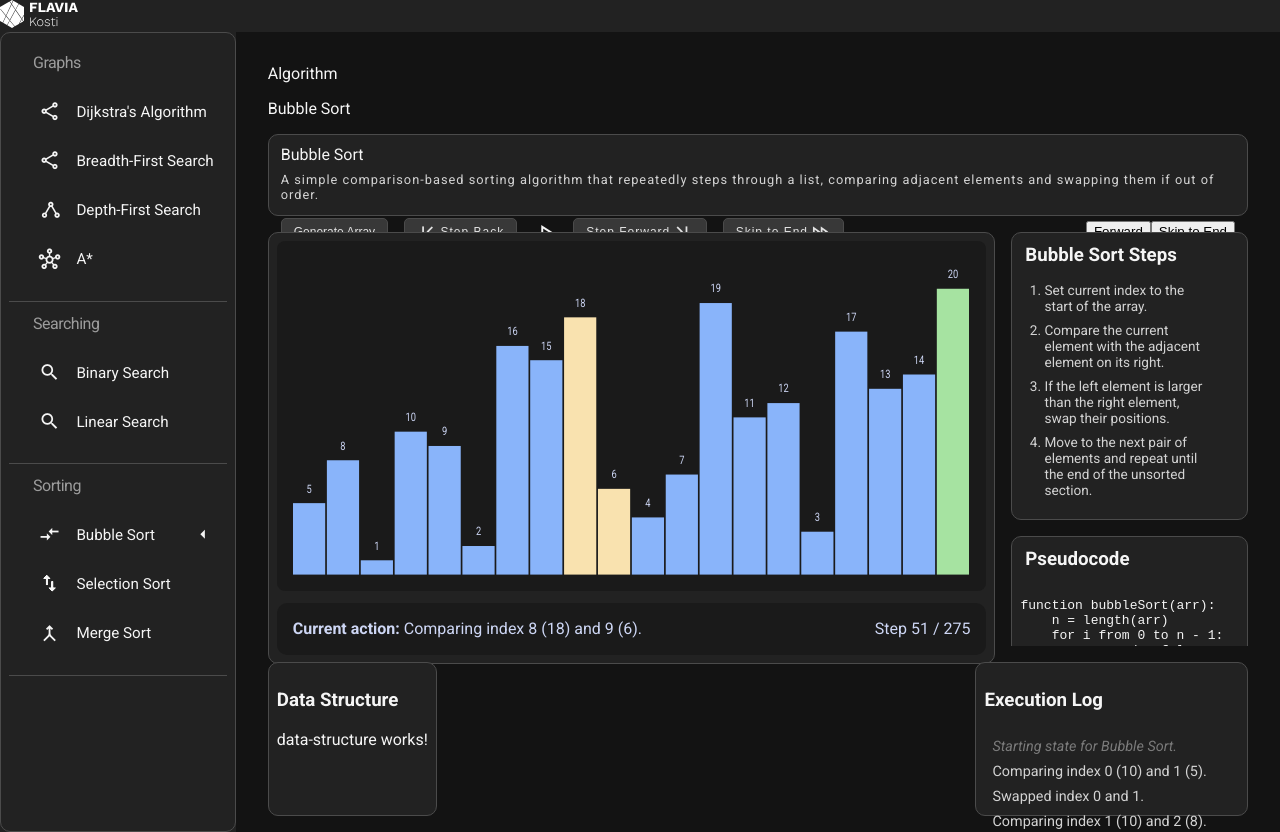
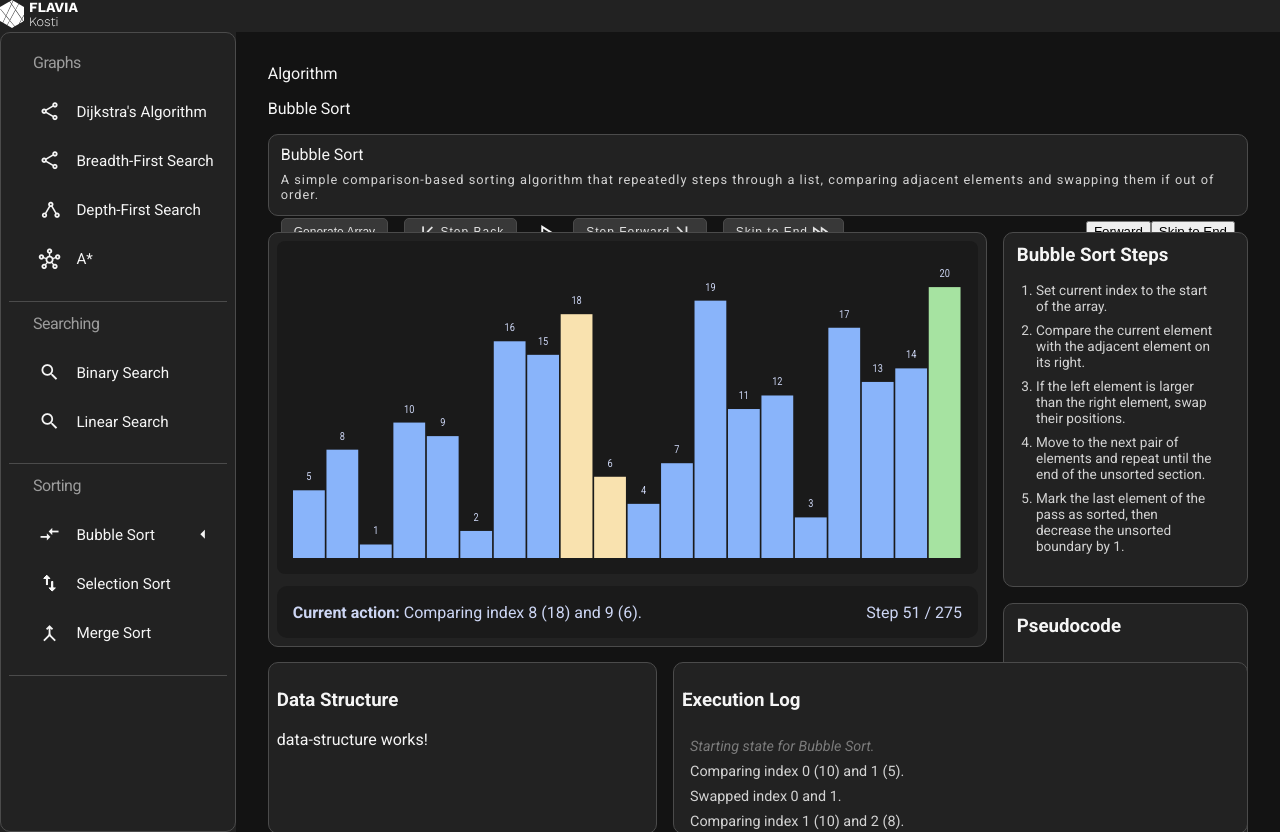
Before and after one commit to flavia3107/algorithm-visualizer, an Angular app: page / in a window 1280 px wide. Built offline with nearby package versions, Linux system fonts and the light colour scheme.

Commit message:
Algorithm-Visualizer: Responsivity - P11

```diff
--- a/src/app/app.scss
+++ b/src/app/app.scss
@@ -35,7 +35,7 @@
 
 	.graph {
 		width: 75%;
-		height: 100%;
+		height: 96%;
 		min-height: 0;
 		overflow: hidden; /* Truncates anything that tries to push boundaries */
 
@@ -51,7 +51,6 @@
 		width: 25%;
 		height: 100%;
 		min-height: 0;
-		overflow: auto;
 	}
 }
 
@@ -61,6 +60,16 @@
 	flex: 1; /* Takes the remaining space below 55% */
 	min-height: 0;
 	box-sizing: border-box;
+}
+
+.data-structure {
+	width: 40%;
+	height: 100%;
+}
+
+.execution-log {
+	width: 60%;
+	height: 100%;
 }
 
 @media screen and (max-width: 1064px) {
--- a/src/app/components/details/details.scss
+++ b/src/app/components/details/details.scss
@@ -1,18 +1,16 @@
 .details-container {
 	width: 100%;
 	gap: 1rem;
-	height: 100%;
 }
 
 .pseudocode {
 	min-height: 12.1rem;
-	height: 55%;
+	height: 28%;
 }
 
 .details {
 	min-height: 10rem;
-	min-height: 10rem;
-	height: 45%;
+	height: 27%;
 }
 
 h3 {
```
